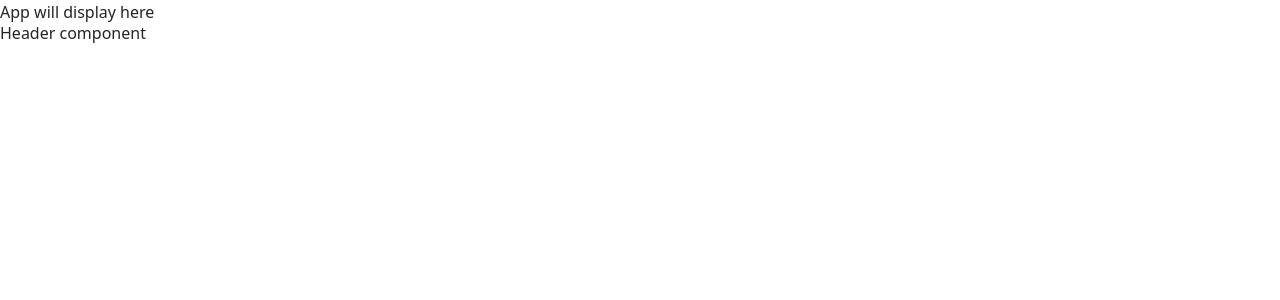
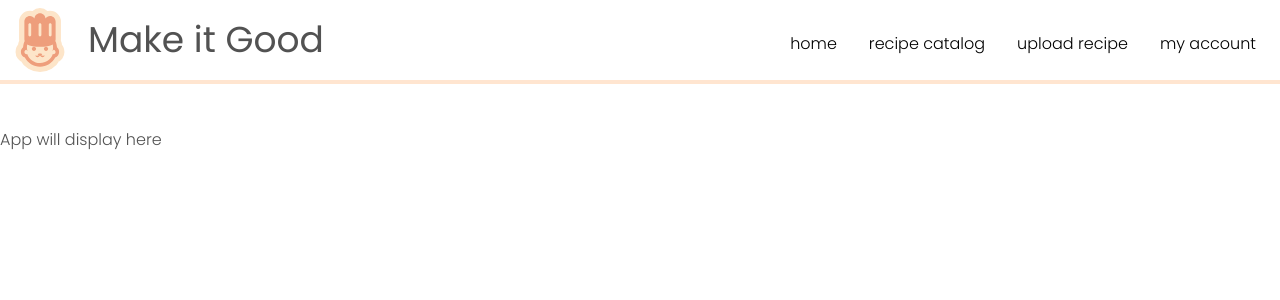
Before and after one commit to abbie-barton/startup-cs260, a React (Vite) app: page / in a window 1280 px wide. Shown: the top 300 px of the page. Built offline with nearby package versions, Linux system fonts and the light colour scheme.

Commit message:
added header component

```diff
--- a/home.html
+++ b/home.html
@@ -11,7 +11,7 @@
       integrity="sha384-T3c6CoIi6uLrA9TneNEoa7RxnatzjcDSCmG1MXxSR1GAsXEV/Dwwykc2MPK8M2HN"
       crossorigin="anonymous"
     />
-    <link rel="stylesheet" href="globalStyles.css" />
+    <link rel="stylesheet" href="src/components/globalStyles.css" />
     <script src="displayRecipe.js"></script>
     <script src="favorite.js"></script>
     <script src="randomJoke.js"></script>
--- a/index.html
+++ b/index.html
@@ -6,7 +6,7 @@
     <meta name="viewport" content="width=device-width, initial-scale=1" />
     <meta name="theme-color" content="#000000" />
 
-    <title>Simon React</title>
+    <title>Make It Good</title>
   </head>
   <body>
     <noscript>You need to enable JavaScript to run this app.</noscript>
--- a/src/App.jsx
+++ b/src/App.jsx
@@ -1,6 +1,6 @@
 import React from "react";
 import "bootstrap/dist/css/bootstrap.min.css";
-import Header from "./components/Header";
+import Header from "./components/Header/Header";
 
 export default function App() {
   return (
--- a/src/components/Header.jsx
+++ /dev/null
@@ -1,9 +0,0 @@
-import React from 'react';
-
-export default function Header() {
-    return (
-        <div>
-            <h1>Header component</h1>
-        </div>
-    )
-}
--- /dev/null
+++ b/src/components/Header/Header.jsx
@@ -0,0 +1,22 @@
+import React from "react";
+import './header.css';
+import Menu from '../../../assets/burger-menu.svg';
+
+export default function Header() {
+  return (
+    <>
+      <header>
+      <div className="flex flex-row">
+        <img id="logo" src="/assets/startupLogo.svg" alt="make it good logo" />
+        <h1 className="text-4xl font-normal self-center">Make it Good</h1>
+      </div>
+      <ul>
+        <li><a href="home.html">home</a></li>
+        <li><a href="recipeCatalog.html">recipe catalog</a></li>
+        <li><a href="uploadRecipe.html">upload recipe</a></li>
+        <li><a href="account.html">my account</a></li>
+      </ul>
+    </header>
+    </>
+  );
+}
--- /dev/null
+++ b/src/components/Header/header.css
@@ -0,0 +1,54 @@
+@import url("https://fonts.googleapis.com/css2?family=Poppins:wght@300;400;500&display=swap");
+
+h1 {
+  font-weight: 400;
+}
+
+header {
+  display: flex;
+  flex-direction: row;
+  align-items: flex-end;
+  justify-content: space-between;
+  position: fixed;
+  top: 0;
+  background-color: white;
+  width: 100%;
+  border-bottom: 4px solid #ffe5d0;
+  padding: 0.5rem;
+}
+
+header div {
+  display: flex;
+  flex-direction: row;
+  align-items: flex-end;
+}
+
+#logo {
+  height: 4rem;
+  align-self: center;
+  padding-right: 1rem;
+}
+
+header ul {
+  list-style-type: none;
+  margin: 0;
+  padding: 0;
+  justify-self: end;
+  margin-bottom: 1rem;
+  text-decoration: none;
+  color: black;
+}
+
+header ul li {
+  display: inline;
+  padding: 1rem;
+}
+
+a {
+  text-decoration: none;
+  color: #525252;
+}
+
+header a:hover {
+  border-bottom: 1px solid #e8dac6;
+}
--- a/src/index.css
+++ b/src/index.css
@@ -1,16 +1,30 @@
 @import 'tailwindcss/base';
 @import 'tailwindcss/components';
 @import 'tailwindcss/utilities';
+@import url("https://fonts.googleapis.com/css2?family=Poppins:wght@300;400;500&display=swap");
 
-/* body {
+body {
+  font-family: "Poppins", sans-serif;
+  font-weight: 300;
   margin: 0;
-  font-family: "Public Sans", "Noto Sans", "Open Sans", Helvetica, Arial,
-    sans-serif;
-  -webkit-font-smoothing: antialiased;
-  -moz-osx-font-smoothing: grayscale;
+  padding: 0;
+  display: flex;
+  flex-direction: column;
+  margin: 0;
+  color: #525252;
+  /* however big the header / footer will be - change these padding values */
+  padding-top: 8rem;
 }
 
 code {
   font-family: source-code-pro, Menlo, Monaco, Consolas, "Courier New",
     monospace;
 } */
+
+footer a:hover {
+  border-bottom: 1px solid #e8dac6;
+}
+
+a:hover {
+  cursor: pointer;
+}
```
Also changed, not shown: assets/burger-menu.svg (added), src/components/Footer/Footer.jsx (added), src/components/Footer/footer.css (added), src/components/globalStyles.css (renamed from globalStyles.css), 1 other file (tests, documents, lock files or other folders).
